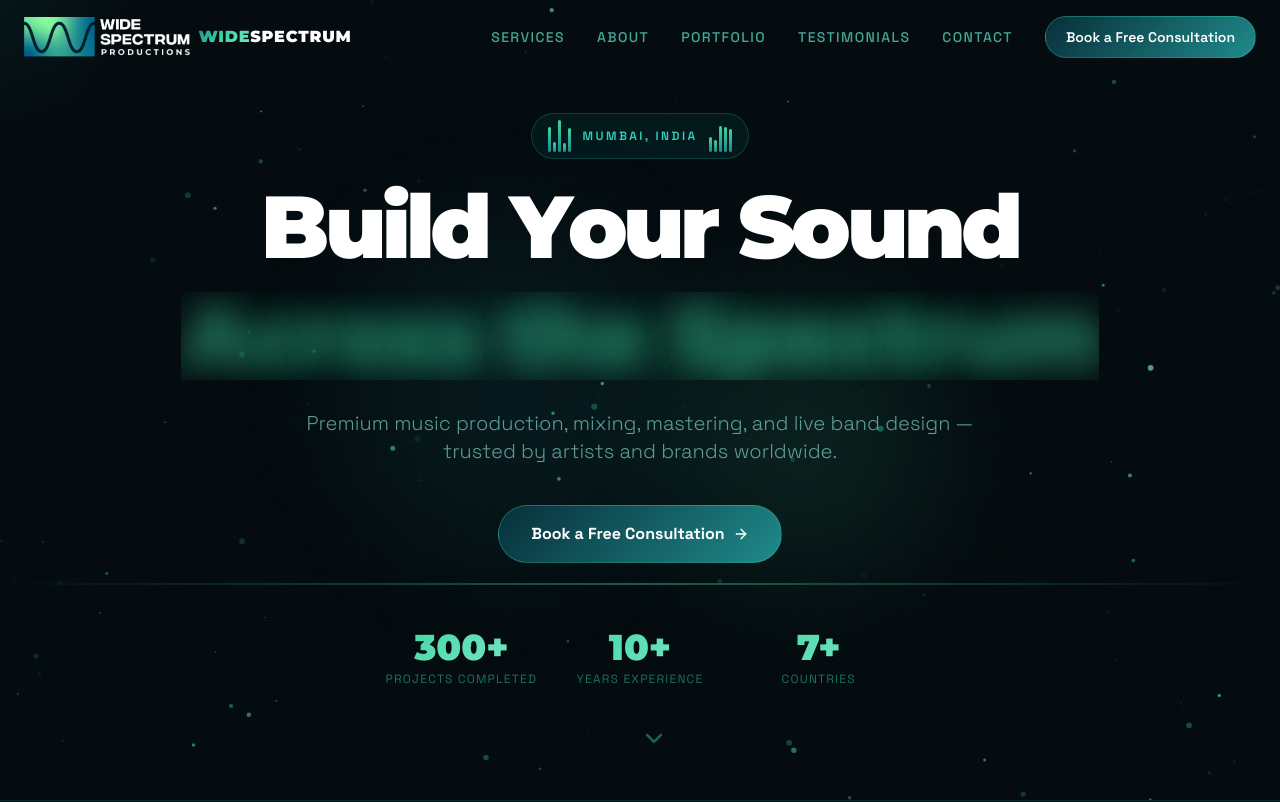
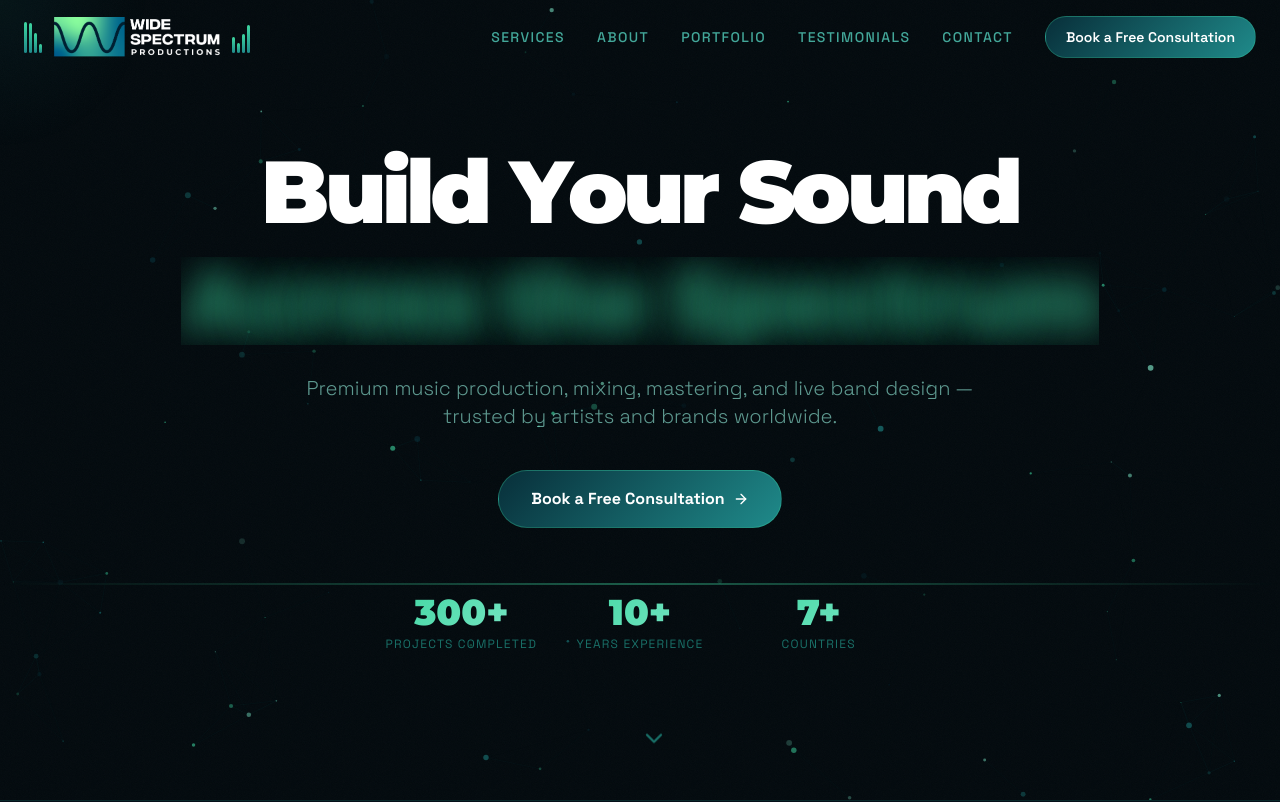
Before and after one commit to simigpt7/WideSpectrum, a React (Vite) app: page / in a window 1280 px wide. Shown: the top 802 px of the page. Built offline with nearby package versions, Linux system fonts and the light colour scheme.

Commit message:
Update Navbar & Clean Hero Section

```diff
--- a/src/App.tsx
+++ b/src/App.tsx
@@ -275,12 +275,10 @@ export default function App() {
       {/* ── NAVBAR ────────────────────────────────────────────────────── */}
       <nav className={`fixed top-0 left-0 right-0 z-50 transition-all duration-500 ${scrolled ? 'nav-blur py-3' : 'py-4'}`}>
         <div className="max-w-7xl mx-auto px-6 flex items-center justify-between">
-          <button onClick={() => scrollTo('home')} className="flex items-center gap-2 group">
+          <button onClick={() => scrollTo('home')} className="flex items-center gap-3 group">
+            <WaveEQ bars={4} />
             <img src="/logo.png" alt="Wide Spectrum" className={`transition-all duration-300 ${scrolled ? 'h-8' : 'h-10'}`} />
-            <span className="font-black tracking-wider uppercase hidden sm:inline" style={{ fontFamily: 'Montserrat, sans-serif', fontSize: scrolled ? '0.85rem' : '1rem' }}>
-              <span className="gradient-text">Wide</span>
-              <span className="text-white">Spectrum</span>
-            </span>
+            <WaveEQ bars={4} />
           </button>
 
           {/* Desktop nav */}
@@ -332,22 +330,8 @@ export default function App() {
       <section id="home" className="relative min-h-screen flex flex-col items-center justify-center overflow-hidden">
         <HeroCanvas />
         <div className="hero-scanline" />
-        <div className="absolute top-1/4 left-1/4 w-96 h-96 rounded-full opacity-15"
-          style={{ background: 'radial-gradient(circle, #1F8A8A, transparent)', filter: 'blur(60px)' }} />
-        <div className="absolute bottom-1/4 right-1/4 w-80 h-80 rounded-full opacity-15"
-          style={{ background: 'radial-gradient(circle, #3ED6A0, transparent)', filter: 'blur(60px)' }} />
-        <div className="absolute inset-0 opacity-5"
-          style={{ backgroundImage: 'linear-gradient(rgba(31,138,138,0.4) 1px, transparent 1px), linear-gradient(90deg, rgba(31,138,138,0.4) 1px, transparent 1px)', backgroundSize: '60px 60px' }} />
 
         <div className="relative z-10 text-center px-6 max-w-5xl mx-auto">
-          <div className="animate-fade-up mb-6" style={{ animationDelay: '0.2s' }}>
-            <div className="inline-flex items-center gap-3 px-4 py-1.5 rounded-full border border-teal-800/60 bg-teal-950/40">
-              <WaveEQ bars={5} />
-              <span className="text-xs font-semibold tracking-[0.2em] text-teal-400 uppercase">Mumbai, India</span>
-              <WaveEQ bars={5} />
-            </div>
-          </div>
-
           <h1 className="mb-4" style={{ fontFamily: 'Montserrat, sans-serif', perspective: '800px' }}>
             <span className="block text-[clamp(2.2rem,7vw,5.5rem)] font-black leading-none tracking-tighter text-white mb-2">
               <AnimLetters text="Build Your Sound" baseDelay={0.4} />
```
